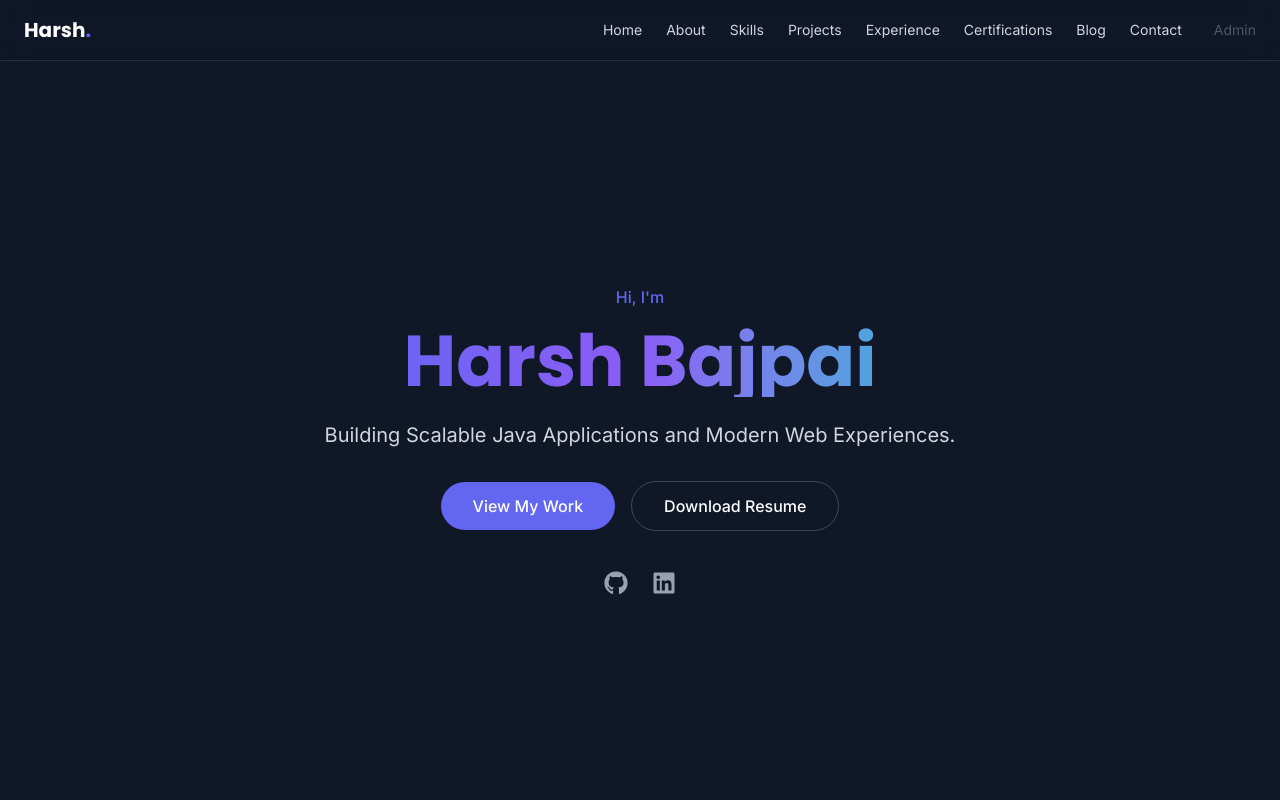
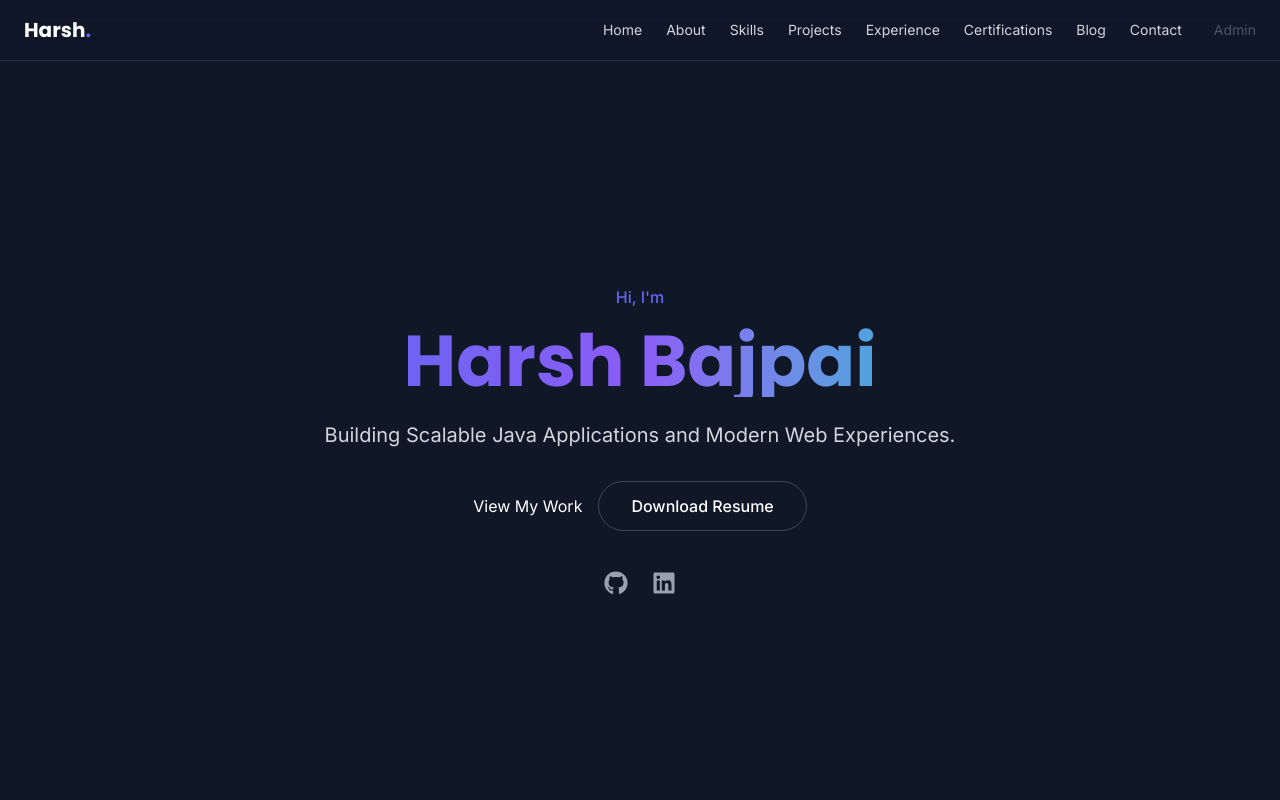
Before and after one commit to Harshbajpai2003/harsh-portfolio, a React (Vite) app in the folder frontend/: page / in a window 1280 px wide. Shown: the top 800 px of the page. Built offline with nearby package versions, Linux system fonts and the light colour scheme.

Commit message:
Fix Vercel routing, CORS for production, View My Work button

```diff
--- a/frontend/src/components/sections/Hero.jsx
+++ b/frontend/src/components/sections/Hero.jsx
@@ -1,5 +1,6 @@
 import { motion } from 'framer-motion';
 import { FaGithub, FaLinkedin } from 'react-icons/fa';
+import { Link } from 'react-router-dom';
 
 function Hero() {
   return (
@@ -38,12 +39,7 @@
           transition={{ duration: 0.6, delay: 0.3 }}
           className="flex flex-col sm:flex-row items-center justify-center gap-4"
         >
-          <a
-            href="/projects"
-            className="px-8 py-3 bg-primary hover:bg-primary/90 text-white rounded-full font-medium transition-colors"
-          >
-            View My Work
-          </a>
+          <Link to="/projects" className="...">View My Work</Link>
           <a
             href="/resume.pdf"
             download
```
Also changed, not shown: frontend/vercel.json (added).
